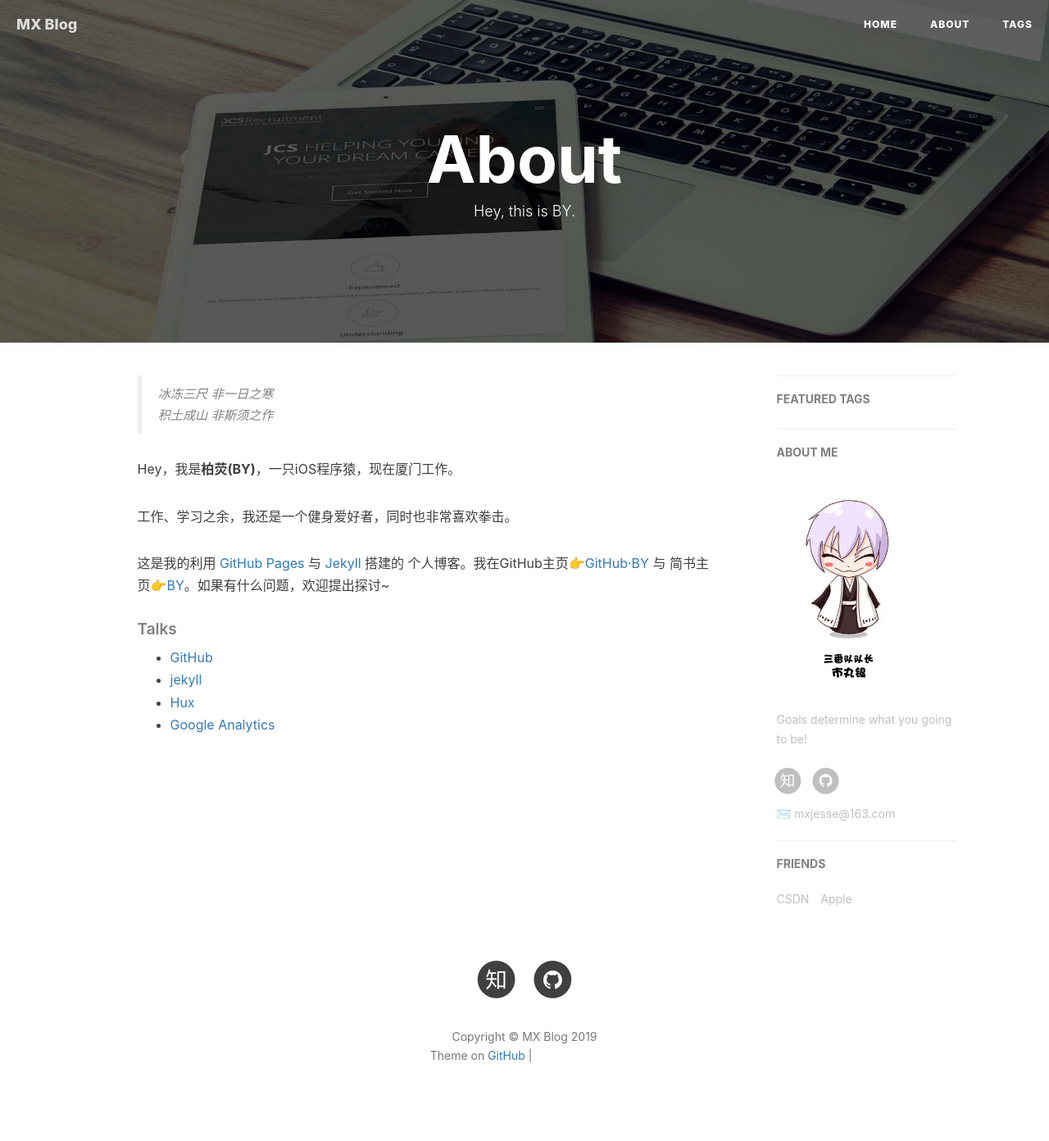
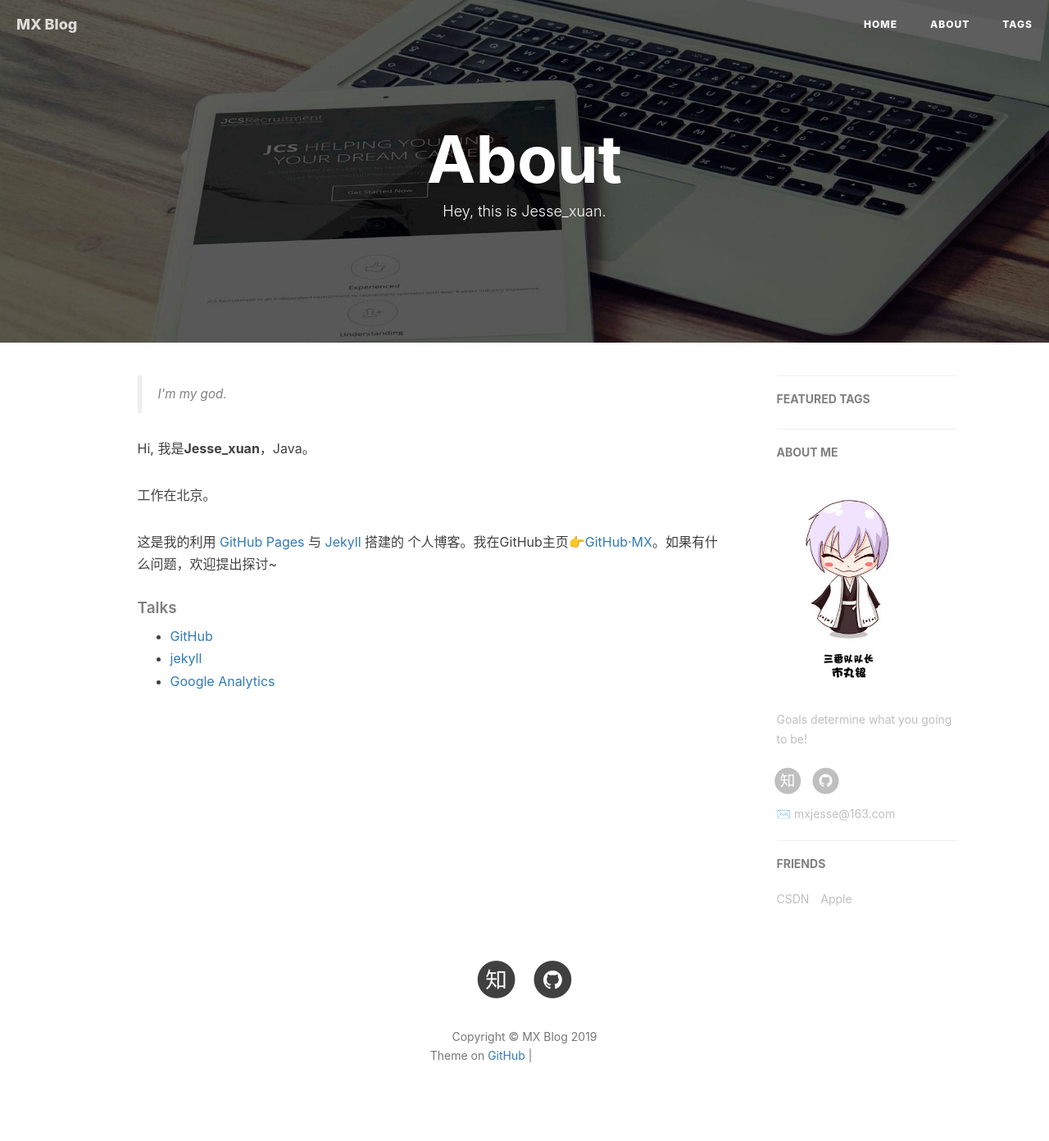
Before and after one commit to mxjesse/mxjesse.github.io, a Jekyll site: the page built from about.html, in a window 1280 px wide. Shown: the whole page at 82% size. Built offline with Jekyll 4.4.1, drawn with Linux system fonts in a browser that asks for light colours; nearby versions of some CDN libraries; comment, search, counter and statistics services are not loaded; grey boxes are pictures that could not be loaded.

Commit message:
提交about说明

```diff
--- a/about.html
+++ b/about.html
@@ -1,7 +1,7 @@
 ---
 layout: page
 title: "About"
-description: "Hey, this is BY."
+description: "Hey, this is Jesse_xuan."
 header-img: "img/post-bg-rwd.jpg"
 ---
 
@@ -15,14 +15,13 @@ header-img: "img/post-bg-rwd.jpg"
 <div class="zh post-container">
 
     <!--copied from markdown -->
-    <blockquote><p>冰冻三尺 非一日之寒<br>
-    积土成山 非斯须之作</p></blockquote>
+    <blockquote><p>I'm my god.</p></blockquote>
 
-    <p>Hey，我是<strong>柏荧(BY)</strong>，一只iOS程序猿，现在厦门工作。</p>
+    <p>Hi, 我是<strong>Jesse_xuan</strong>，Java。</p>
 
-    <p>工作、学习之余，我还是一个健身爱好者，同时也非常喜欢拳击。</p>
+    <p>工作在北京。</p>
 
-    <p>这是我的利用 <a href="https://pages.github.com/">GitHub Pages</a> 与 <a href="http://jekyll.com.cn/">Jekyll</a> 搭建的 个人博客。我在GitHub主页<a href="https://github.com/qiubaiying">👉GitHub·BY</a> 与 简书主页<a href="https://http://www.jianshu.com/u/e71990ada2fd">👉BY</a>。如果有什么问题，欢迎提出探讨~</p>
+    <p>这是我的利用 <a href="https://pages.github.com/">GitHub Pages</a> 与 <a href="http://jekyll.com.cn/">Jekyll</a> 搭建的 个人博客。我在GitHub主页<a href="https://github.com/mxjesse">👉GitHub·MX</a>。如果有什么问题，欢迎提出探讨~</p>
 
     <p></p>
 
@@ -31,7 +30,6 @@ header-img: "img/post-bg-rwd.jpg"
     <ul>
         <li><a href="https://github.com">GitHub</a></li>
         <li><a href="http://jekyll.com.cn/">jekyll</a></li>
-        <li><a href="http://huangxuan.me/">Hux</a></li>
         <li><a href="https://analytics.google.com/analytics">Google Analytics</a></li>
     </ul>
 </div>
```
